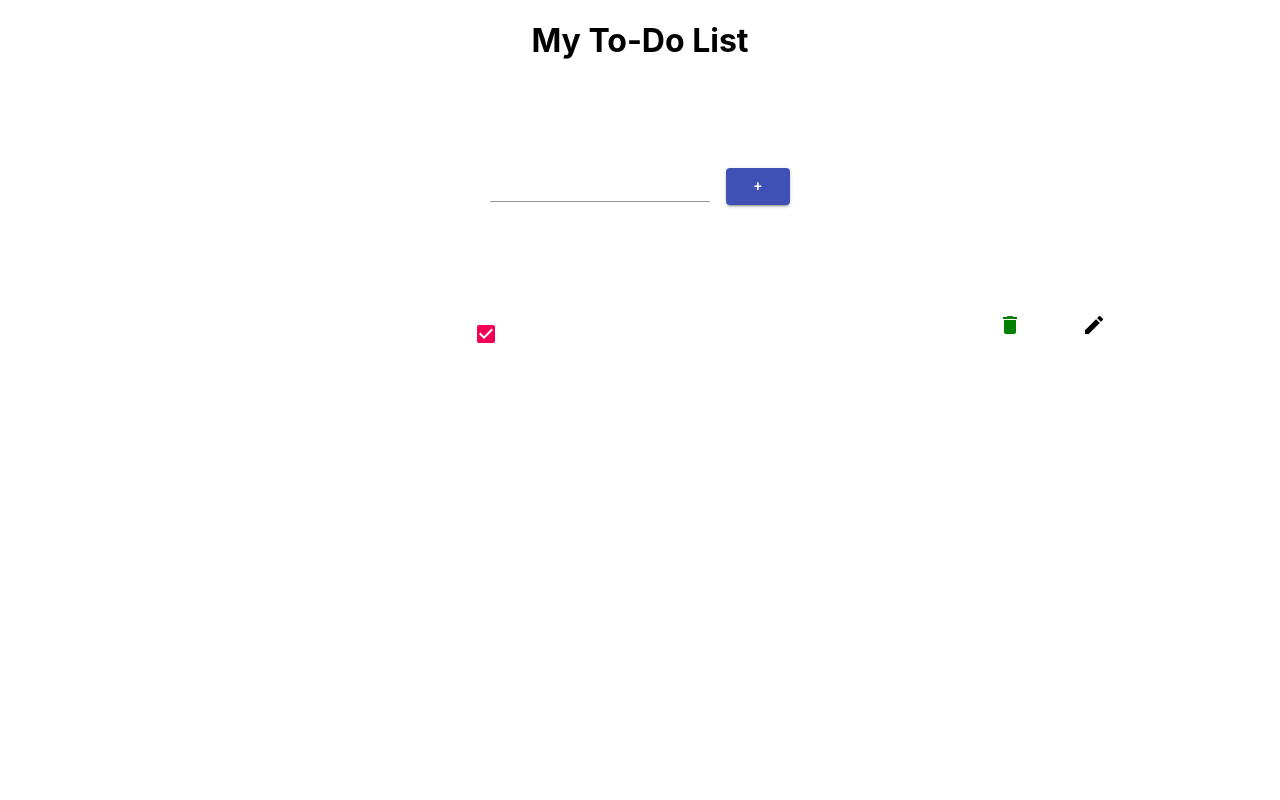
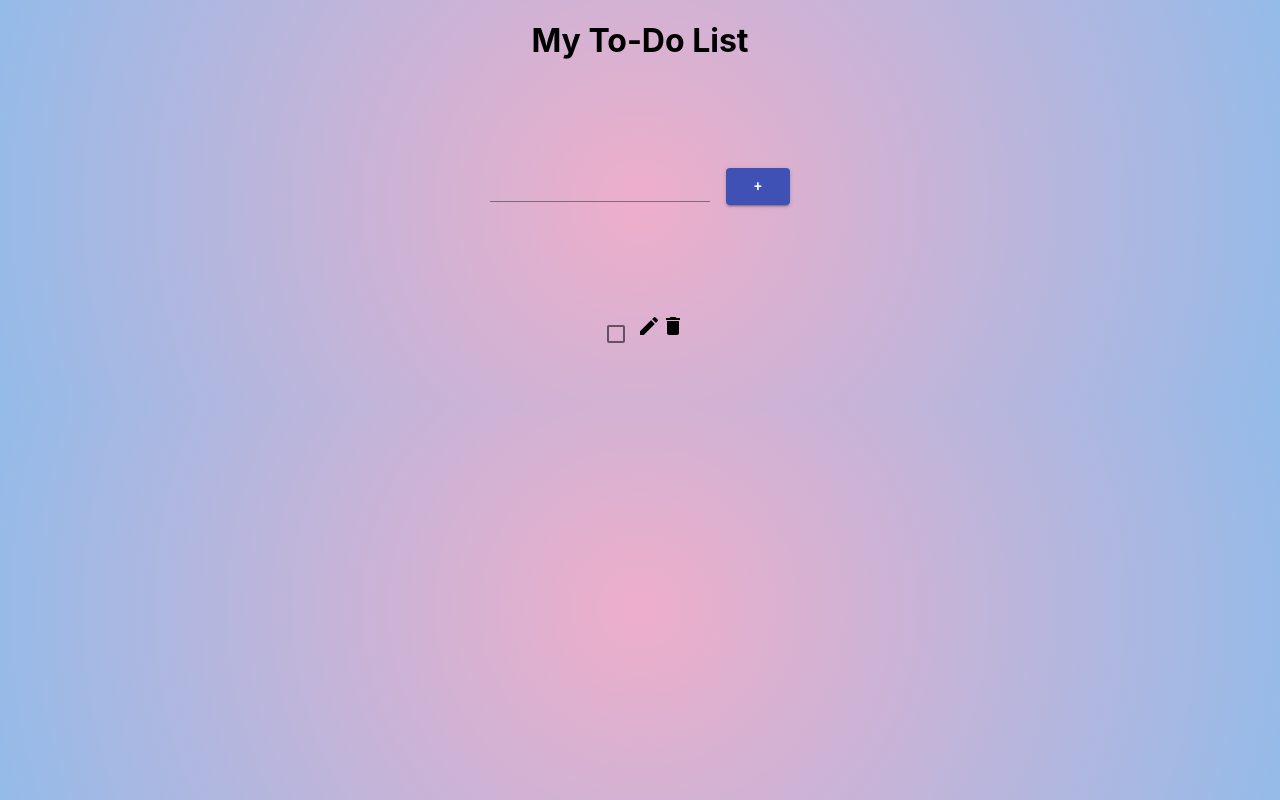
Before and after one commit to 2021-IBM-Accelerate-SW-Track/lab-1-team-11, a React (Create React App) app: page / in a window 1280 px wide. Built offline with nearby package versions, Linux system fonts and the light colour scheme.

Commit message:
initial commit

```diff
--- a/src/App.css
+++ b/src/App.css
@@ -17,6 +17,9 @@ body {
     sans-serif;
   -webkit-font-smoothing: antialiased;
   -moz-osx-font-smoothing: grayscale;
+  background: rgb(238,174,202);
+background: radial-gradient(circle, rgba(238,174,202,1) 0%, rgba(148,187,233,1) 100%);
+
 }
 
 code {
--- a/src/App.js
+++ b/src/App.js
@@ -1,10 +1,13 @@
 import Header from "./component/header";
 import Input from "./component/input";
 import TodoList from "./component/todo";
+import {Container} from "@material-ui/core"
 import "./App.css";
 
 function App() {
   return (
+
+    <Container>
     <div className="App">
       <Header />
       <div className="text-field">
@@ -16,6 +19,7 @@ function App() {
         <TodoList />
       </div>
     </div>
+    </Container>
   );
 }
 
--- a/src/component/todo/todo.css
+++ b/src/component/todo/todo.css
@@ -1,20 +1,20 @@
-#deleteBtn {
+/* #deleteBtn {
   float: right;
   margin-right: 60px;
   padding-left: 100px;
   size: 50px;
   color: green;
-}
+} */
 
 #deleteBtn:hover {
   color: red;
 }
 
-#editBtn {
+/* #editBtn {
   float: right;
   margin-right: 100px;
   padding-right: 45;
-}
+} */
 
 #editBtn:hover {
   color: orange;
--- a/src/component/todo/todo.js
+++ b/src/component/todo/todo.js
@@ -7,7 +7,7 @@ import "./todo.css";
 
 export default function TodoList() {
   const [show, setShow] = useState(false);
-  const [checked, setChecked] = React.useState(true);
+  const [checked, setChecked] = React.useState(false);
 
   const handleChange = (event) => {
     setChecked(event.target.checked);
```
